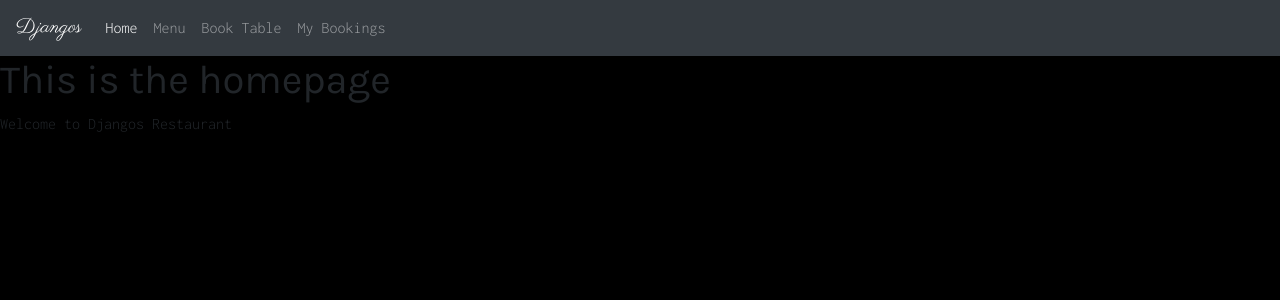
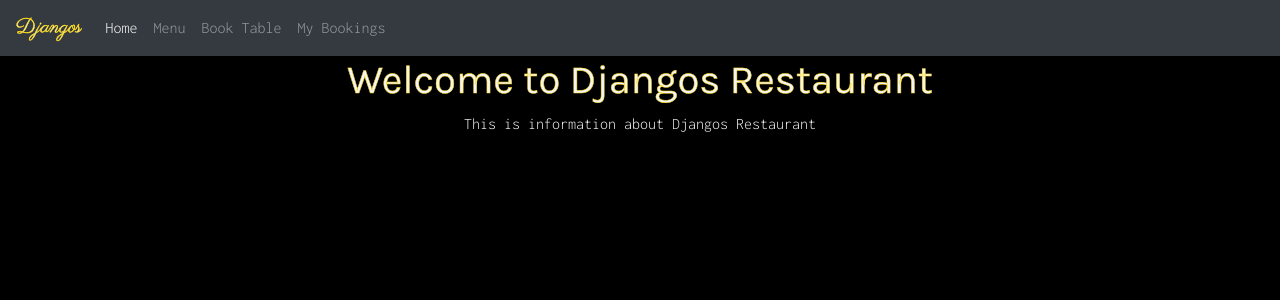
Before and after one commit to Josh-Wickens/djangos-restaurant, a Django app: page /home/ in a window 1280 px wide. Shown: the top 300 px of the page. Run offline with Django 3.2, Linux system fonts and the light colour scheme.

Commit message:
add boostrap elements to home page

```diff
--- a/static/css/style.css
+++ b/static/css/style.css
@@ -4,13 +4,18 @@
 
 body {
     font-family: 'Inconsolata', monospace, sans-serif;
+    color: whitesmoke;
     background-color: black;
 }
 
 h1, h2, h3 {
     font-family: 'Karla', sans-serif;
+    color: whitesmoke;
+    -webkit-text-stroke: 0.5px gold;
 }
 
 .logo {
     font-family: 'Parisienne', cursive;
+    color: whitesmoke;
+    -webkit-text-stroke: 0.5px gold;
 }
--- a/templates/index.html
+++ b/templates/index.html
@@ -6,7 +6,18 @@ Djangos Homepage
 
 {% block content %}
 <div>
-    <h1>This is the homepage</h1>
-    <p>Welcome to Djangos Restaurant</p>
+    <div class="row">
+    <div class="col-md-12 d-flex justify-content-center">
+        <h1>Welcome to Djangos Restaurant</h1>
+    </div>
+</div>
+
+    <div class="row">
+        <div class="col-md-12 d-flex justify-content-center">
+        <p>This is information about Djangos Restaurant</p>
+    </div>
+</div>
+
+
 </div>
 {% endblock %}
```
